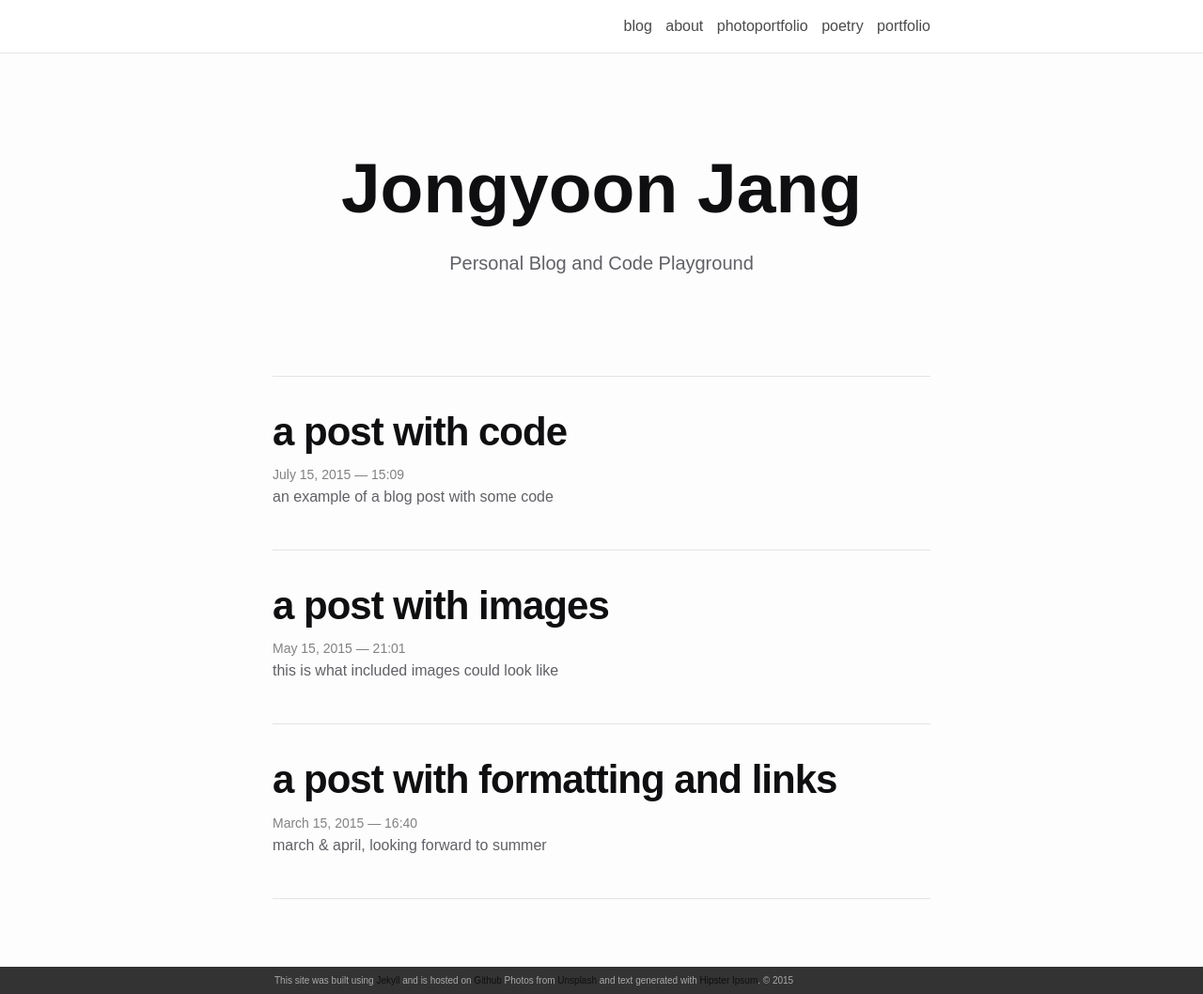
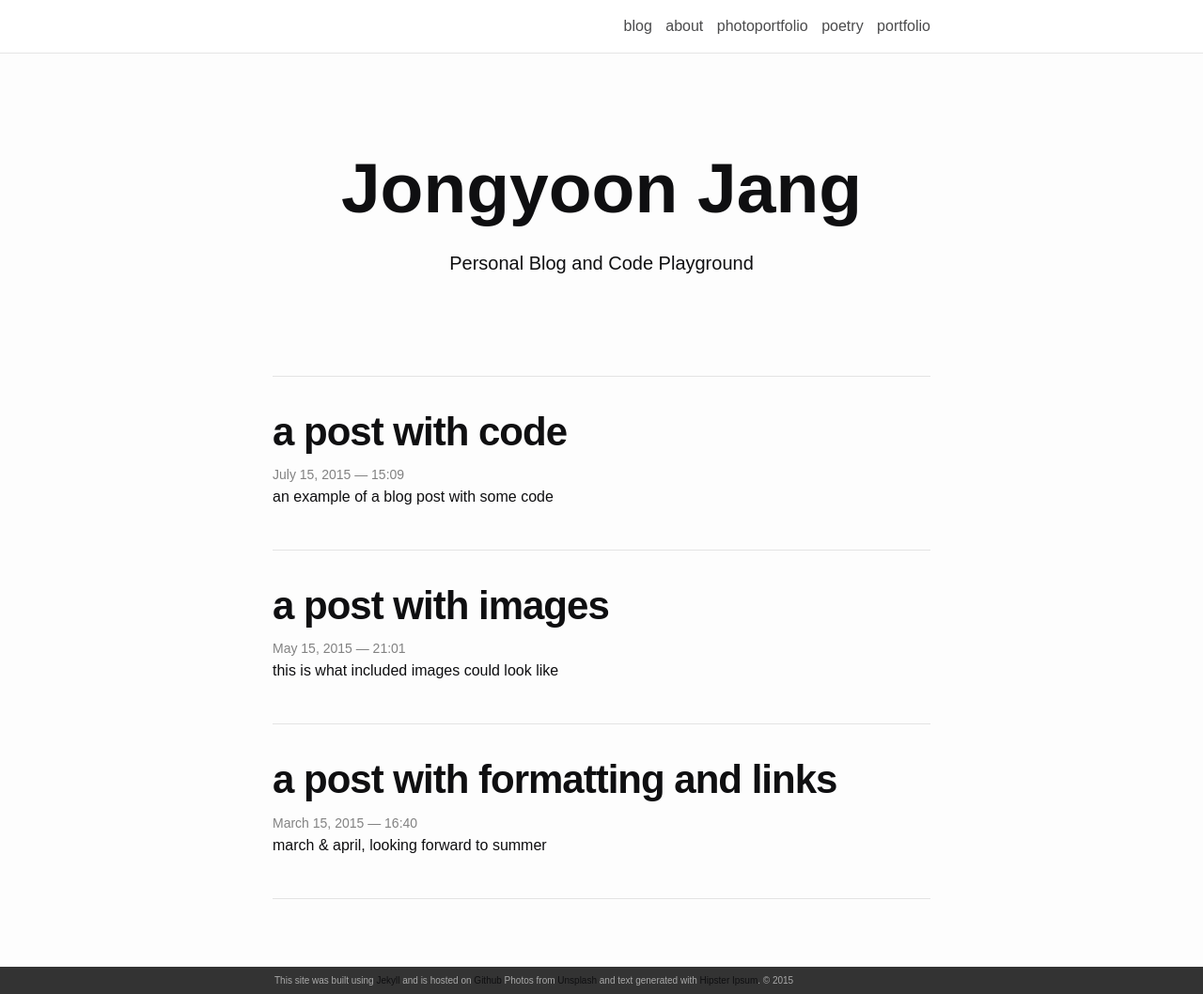
Before and after one commit to junethirty/junethirty.github.io, a Jekyll site: the page built from index.html, in a window 1280 px wide and 1058 px high. Shown: the whole window at 94% size. Built offline with Jekyll 4.4.1, drawn with Linux system fonts in a browser that asks for light colours; nearby versions of some CDN libraries.

Commit message:
color and link minor changes

```diff
--- a/_sass/_base.scss
+++ b/_sass/_base.scss
@@ -26,8 +26,8 @@
 /* COLORS  */
 $red:  #FF3636;
 $orange: #F29105;
-$blue: #2698BA;
-$green: #11D68B;
+$blue: #001aff;
+$green: #00ff00;
 $lime_green: #B7D12A;
 $purple: #B509AC;
 $black: #030303;
@@ -36,7 +36,7 @@
 
 $grey-color-dark: #333;   /* footer */
 $grey-color-light: #ddd;  /* navigation bar border */
-$text-color:     rgb(96, 97, 102);
+$text-color:     #0f0f11;
 $title-color:     #0f0f11;
 
 /* Set theme color *************************/
@@ -135,17 +135,21 @@
     }
     */
     &:hover {
-        color: $theme-color;
-        text-decoration: none;
+        color: $green;
+        // text-decoration: solid underline $green 2px;
     }
 }
 
 article a {
-    color: $theme-color;
-    font-weight: 100;
+    color: $title-color;
+    font-weight: 400;
+    text-decoration: solid underline $green 2px;
+    text-underline-position: under;
 
     &:hover {
-        text-decoration: none;
+        color: $green;
+        text-decoration: solid underline $green 2px;
+        text-underline-position: under;
     }
 }
 
```
Also changed, not shown: about.md (+1 -1 lines), img/profile_pic.png (added).
